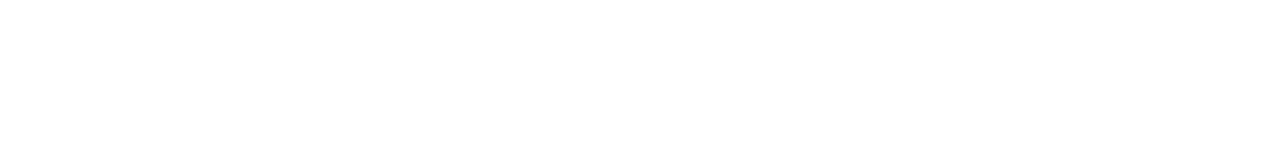
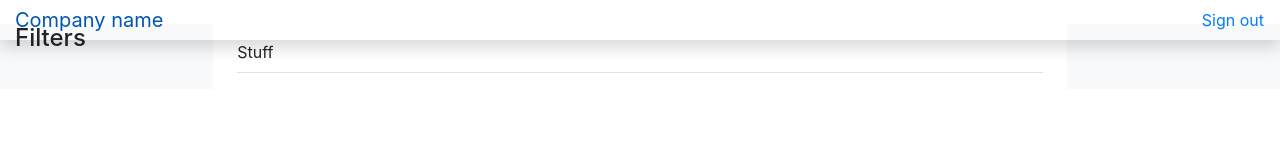
Before and after one commit to alexanderMontague/bubbleT, a website: page app/public/index.html in a window 1280 px wide. Drawn offline with nearby package versions, Linux system fonts and the light colour scheme.

Commit message:
Stuff for Dashboard theme

```diff
--- a/app/public/index.html
+++ b/app/public/index.html
@@ -14,11 +14,39 @@
     <meta name="description" content="">
     <meta name="author" content="">
 
-    <link href="./bootstrap_custom.css" rel="stylesheet">
+    <!--<link href="./bootstrap_custom.css" rel="stylesheet">-->
+    <link rel="stylesheet" href="https://stackpath.bootstrapcdn.com/bootstrap/4.1.3/css/bootstrap.min.css" integrity="sha384-MCw98/SFnGE8fJT3GXwEOngsV7Zt27NXFoaoApmYm81iuXoPkFOJwJ8ERdknLPMO" crossorigin="anonymous">
+</head>
+<body class="pt-4">
+    <nav class="navbar fixed-top flex-md-nowrap p-0 shadow">
+      <a class="navbar-brand col-sm-3 col-md-2 mr-0" href="#">Company name</a>
+      <ul class="navbar-nav px-3">
+        <li class="nav-item text-nowrap">
+          <a class="nav-link" href="#">Sign out</a>
+        </li>
+      </ul>
+    </nav><!-- end main menu -->
 
-</head>
-<body>
+    <div class="container-fluid">
+      <div class="row">
+        <nav class="col-md-2 d-none d-md-block bg-light sidebar">
+          <div class="sidebar-sticky">
+            <h4>Filters</h4>
+          </div>
+        </nav><!-- end filter menu -->
 
+        <main role="main" class="col-md-8 px-4">
+          <div class="d-flex justify-content-between flex-wrap flex-md-nowrap align-items-center pt-3 pb-2 mb-3 border-bottom">
+            Stuff
+          </div>
+        </main>
+
+        <nav class="col-md-2 d-none d-md-block bg-light sidebar">
+          <div class="sidebar-sticky">
+
+          </div>
+        </nav><!-- end right side menu -->
+    </div>
     <script src="./js/jquery.min.js"></script>
     <script src="./js/salaries.js"></script>
 </body>
--- /dev/null
+++ b/app/scss/bootstrap_dashboard.scss
@@ -0,0 +1,100 @@
+body {
+  font-size: .875rem;
+}
+
+.feather {
+  width: 16px;
+  height: 16px;
+  vertical-align: text-bottom;
+}
+
+/*
+ * Sidebar
+ */
+
+.sidebar {
+  position: fixed;
+  top: 0;
+  bottom: 0;
+  left: 0;
+  z-index: 100; /* Behind the navbar */
+  padding: 48px 0 0; /* Height of navbar */
+  box-shadow: inset -1px 0 0 rgba(0, 0, 0, .1);
+}
+
+.sidebar-sticky {
+  position: relative;
+  top: 0;
+  height: calc(100vh - 48px);
+  padding-top: .5rem;
+  overflow-x: hidden;
+  overflow-y: auto; /* Scrollable contents if viewport is shorter than content. */
+}
+
+@supports ((position: -webkit-sticky) or (position: sticky)) {
+  .sidebar-sticky {
+    position: -webkit-sticky;
+    position: sticky;
+  }
+}
+
+.sidebar .nav-link {
+  font-weight: 500;
+  color: #333;
+}
+
+.sidebar .nav-link .feather {
+  margin-right: 4px;
+  color: #999;
+}
+
+.sidebar .nav-link.active {
+  color: #007bff;
+}
+
+.sidebar .nav-link:hover .feather,
+.sidebar .nav-link.active .feather {
+  color: inherit;
+}
+
+.sidebar-heading {
+  font-size: .75rem;
+  text-transform: uppercase;
+}
+
+/*
+ * Content
+ */
+
+[role="main"] {
+  padding-top: 48px; /* Space for fixed navbar */
+}
+
+/*
+ * Navbar
+ */
+
+.navbar-brand {
+  padding-top: .75rem;
+  padding-bottom: .75rem;
+  font-size: 1rem;
+  background-color: rgba(0, 0, 0, .25);
+  box-shadow: inset -1px 0 0 rgba(0, 0, 0, .25);
+}
+
+.navbar .form-control {
+  padding: .75rem 1rem;
+  border-width: 0;
+  border-radius: 0;
+}
+
+.form-control-dark {
+  color: #fff;
+  background-color: rgba(255, 255, 255, .1);
+  border-color: rgba(255, 255, 255, .1);
+}
+
+.form-control-dark:focus {
+  border-color: transparent;
+  box-shadow: 0 0 0 3px rgba(255, 255, 255, .25);
+}
```
Also changed, not shown: app/scss/bootstrap_custom.scss (+11 -0 lines).
